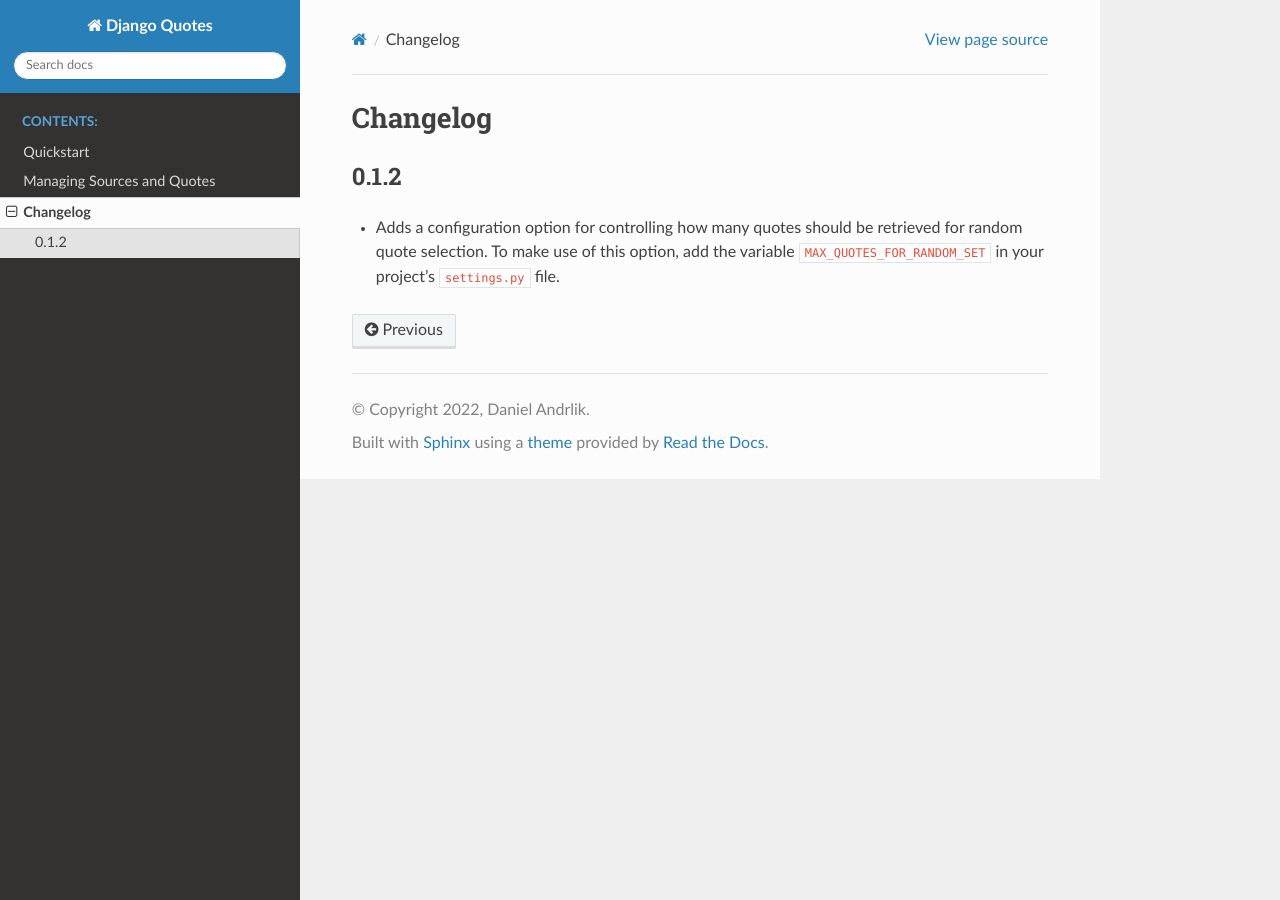
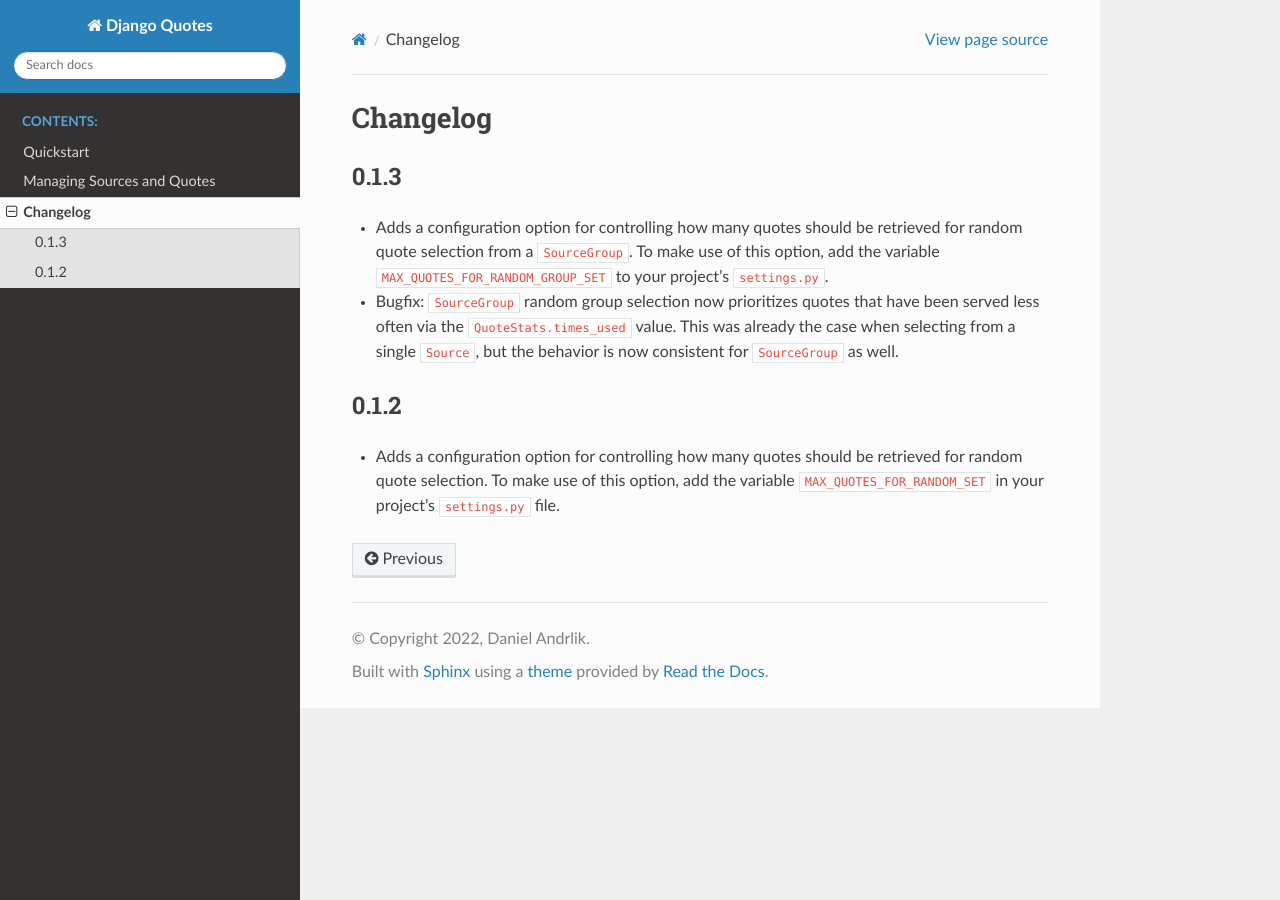
Before and after one commit to andrlik/django-quotes, a Sphinx documentation site: the page built from docs/changelog.rst, in a window 1280 px wide. Built offline with Sphinx 7.4.7 and the Read the Docs theme 2.0.0, drawn with Linux system fonts in a browser that asks for light colours.

Commit message:
Adds separate config for max_quotes_to_process in SourceGroup random_quote selection.
Also ensures that quote selection from a group is consistent with how it works from
a single Source.

```diff
--- a/CHANGELOG.rst
+++ b/CHANGELOG.rst
@@ -1,6 +1,16 @@
 #########################
 Changelog
 #########################
+
+0.1.3
+-----
+
+- Adds a configuration option for controlling how many quotes should be retrieved for random quote selection from a
+  ``SourceGroup``. To make use of this option, add the variable ``MAX_QUOTES_FOR_RANDOM_GROUP_SET`` to your project's
+  ``settings.py``.
+- Bugfix: ``SourceGroup`` random group selection now prioritizes quotes that have been served less often via the
+  ``QuoteStats.times_used`` value. This was already the case when selecting from a single ``Source``, but the behavior
+  is now consistent for ``SourceGroup`` as well.
 
 0.1.2
 -----
--- a/docs/quickstart.rst
+++ b/docs/quickstart.rst
@@ -31,9 +31,13 @@ Now we need to configure our Django project to use ``django-quotes``. Because we
 .. code-block:: python
    :caption: settings.py
 
-   # Number of quotes to fetch when doing random selections.
+   # Number of quotes to fetch when doing random selections from a single source.
    # Optional. Default is 50.
    MAX_QUOTES_FOR_RANDOM_SET = 50
+
+   # Number of quotes to fetch when doing random selections from a SourceGroup.
+   # Optional. Default is 50.
+   MAX_QUOTES_FOR_RANDOM_GROUP_SET = 50
 
    INSTALLED_APPS = [
         "django.contrib.auth",
--- a/pyproject.toml
+++ b/pyproject.toml
@@ -1,6 +1,6 @@
 [tool.poetry]
 name = "django-quotes"
-version = "0.1.2"
+version = "0.1.3"
 description = """A reusable Django app to collect quotes for use in random retrieval or generation of sentences using \
     Markov Chains."""
 authors = ["Daniel Andrlik <daniel@andrlik.org>"]
```
Also changed, not shown: 1 other file.
